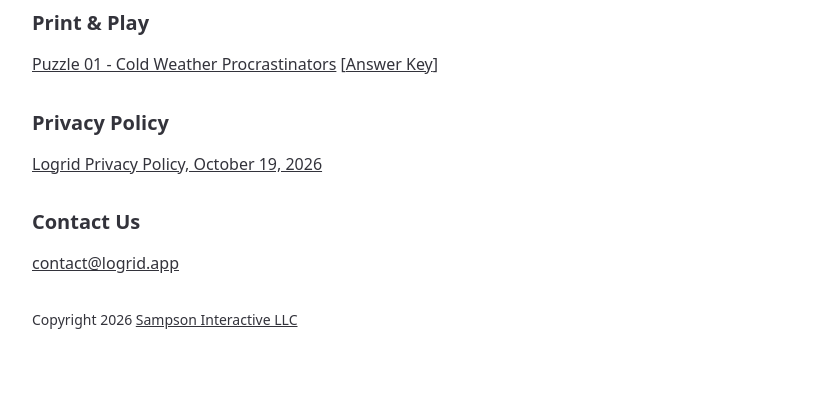
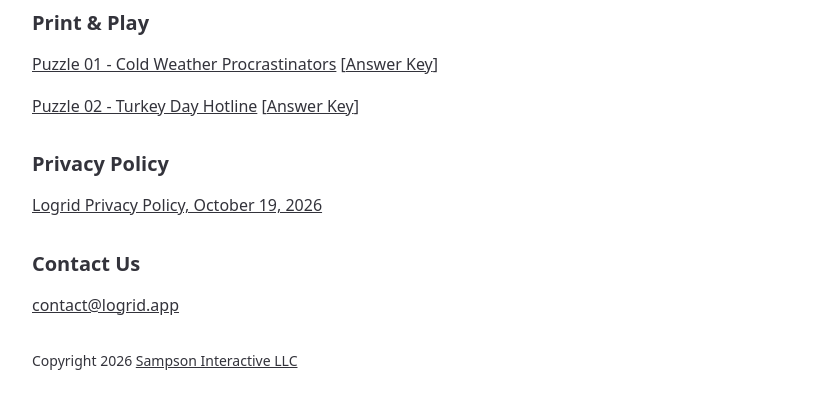
Before and after one commit to neznein9/logrid-web, a plain HTML site: page index.html in a window 1280 px wide. Shown: the part 989-1398 px from the top of the page, without its empty margins (224-1055 px from the left). Before the commit the page ends 1368 px from the top, so only its background shows below. Drawn offline with Linux system fonts and the light colour scheme.

Commit message:
Print puzzle 02

```diff
--- a/index.html
+++ b/index.html
@@ -135,6 +135,11 @@
         [<a href="puzzles/Logrid%20Puzzle%2001%20-%20Answer%20Key.pdf">Answer Key</a>]
       </p>
 
+      <p>
+        <a href="puzzles/Logrid%20Puzzle%2002%20-%20Turkey%20Day%20Hotline.pdf">Puzzle 02 - Turkey Day Hotline</a>
+        [<a href="puzzles/Logrid%20Puzzle%2002%20-%20Answer%20Key.pdf">Answer Key</a>]
+      </p>
+
       <h2>Privacy Policy</h2>
       <p>
         <a href="Logrid-Privacy-Policy.html">Logrid Privacy Policy, October 19, 2026</a>
```
Also changed, not shown: 3 other files.
